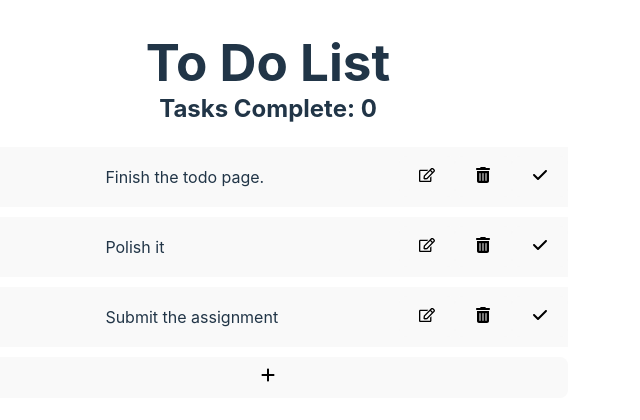
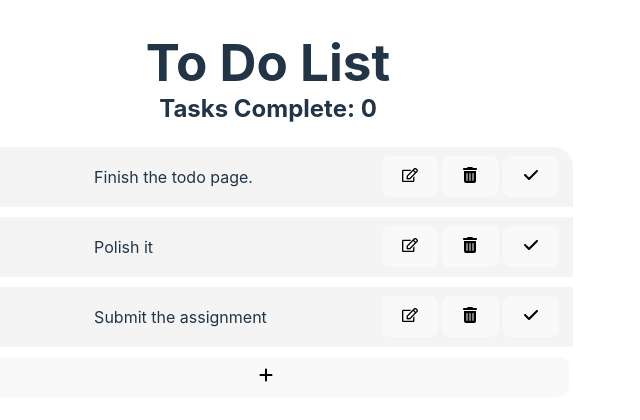
Before and after one commit to AshCaiH/cn_w5_react-todoApp, a React (Vite) app: page / in a window 1280 px wide. Shown: the top 420 px of the page, without its empty margins (372-1012 px from the left). Built offline with nearby package versions, Linux system fonts and the light colour scheme.

Commit message:
Changed button styling

```diff
--- a/src/App.css
+++ b/src/App.css
@@ -24,6 +24,8 @@ h2 {
 .toDoCards {
   display: flex;
   flex-direction: column;
+  border-radius: 20px;
+  overflow: hidden;
 }
 
 .toDoCard {
@@ -31,20 +33,21 @@ h2 {
   flex-direction: row;
   position:relative;
   left: 0;
+  padding-right: 10px;;
   width: 600px;
-  height: 60px;
+  min-height: 60px;
   margin-bottom: 10px;
   scale: 1 1;
   transition: all 0.3s ease-in-out;
   overflow: hidden;
-  background-color: #F9F9F9;
+  background-color: #F4F4F4;
   align-items: center;
 }
 
 .imgComplete {
   position:absolute;
   height: 83px;
-  top: -11px;
+  align-self: center;
   mix-blend-mode: multiply;
   opacity: 0;
   scale: 2;
@@ -73,6 +76,7 @@ h2 {
   width:100%;
   opacity: 1;
   transition: all 0.3s ease;
+  margin-right:10px;
 }
 
 .complete .toDoDesc {
--- a/src/App.jsx
+++ b/src/App.jsx
@@ -30,7 +30,7 @@ function App() {
   const [items, setItems] = useState(startingItems);
 
   const addItem = () => {
-    const item = new ToDoItem("To Do Item " + items.length);
+    const item = new ToDoItem("To Do Item " + index);
     const tempItems = ([...items]);
 
     tempItems.push(item);
@@ -101,6 +101,7 @@ function App() {
                   onFocus={(e) => e.target.select()}
                   // Deactivates edit mode when textbox isn't in focus.
                   onBlur={() => editItem(null)}>
+
                   </input>) :
                 (<p className="toDoDesc">{item.desc}</p>)
               }
--- a/src/index.css
+++ b/src/index.css
@@ -3,9 +3,8 @@
   line-height: 1.5 !important;
   font-weight: 400;
 
-  color-scheme: light dark;
-  color: rgba(255, 255, 255, 0.87);
-  background-color: #242424;
+  color: #213547;
+  background-color: #ffffff;
 
   font-synthesis: none;
   text-rendering: optimizeLegibility;
@@ -42,19 +41,20 @@ button {
   font-size: 1em;
   font-weight: 500;
   font-family: inherit;
-  background-color: #1a1a1a;
+  background-color: #f9f9f9;
   cursor: pointer;
   transition: border-color 0.25s;
+  margin-right: 4px;
 }
 button:hover {
-  border-color: #646cff;
+  background-color: #dadcf8;
 }
 button:focus,
 button:focus-visible {
   outline: 4px auto -webkit-focus-ring-color;
 }
 
-@media (prefers-color-scheme: light) {
+/* @media (prefers-color-scheme: dark) {
   :root {
     color: #213547;
     background-color: #ffffff;
@@ -65,4 +65,4 @@ button:focus-visible {
   button {
     background-color: #f9f9f9;
   }
-}
+} */
```
